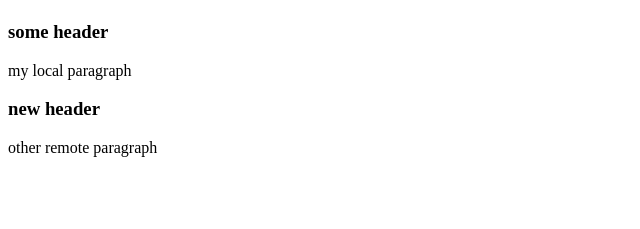
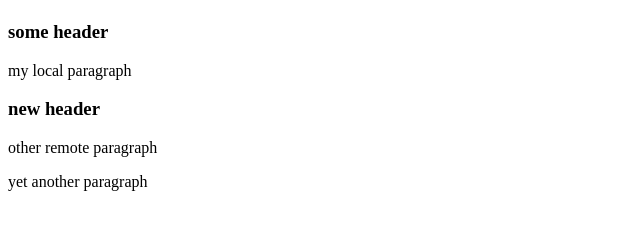
Before and after one commit to jklswr/conflict, a plain HTML site: page index.html in a window 1280 px wide. Shown: the part 59-288 px from the top of the page, without its empty margins (0-640 px from the left). Drawn offline with Linux system fonts and the light colour scheme.

Commit message:
added yet another paragraph

```diff
--- a/index.html
+++ b/index.html
@@ -11,6 +11,7 @@
   <p>my local paragraph</p>
   <h3>new header</h3>
   <p>other remote paragraph</p>
+  <p>yet another paragraph</p>
 
 </body>
 </html>
```
